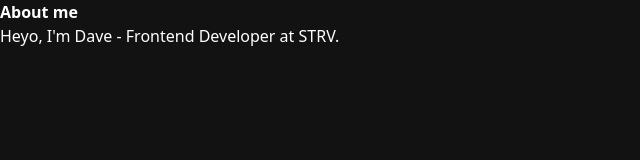
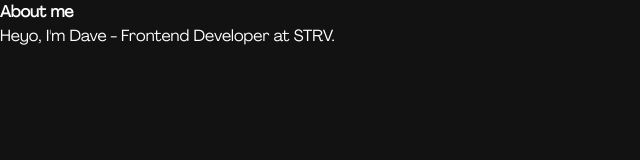
Before and after one commit to haidave/haidave-com, a Next.js app: page /about in a window 1280 px wide. Shown: the top 160 px of the page, without its empty margins (0-640 px from the left). Built offline with nearby package versions, Linux system fonts and the light colour scheme.

Commit message:
chore: add custom fonts

```diff
--- a/src/app/layout.tsx
+++ b/src/app/layout.tsx
@@ -1,4 +1,6 @@
 import './globals.css'
+
+import { ppAgrandir, iaWriterQuattro } from '~/modules/design-system/theme/fonts'
 
 export const metadata = {
   title: 'haidave.com',
@@ -7,7 +9,7 @@ export const metadata = {
 
 export default function RootLayout({ children }: { children: React.ReactNode }) {
   return (
-    <html lang="en">
+    <html lang="en" className={`${ppAgrandir.variable} ${iaWriterQuattro.variable}`}>
       <body>{children}</body>
     </html>
   )
--- /dev/null
+++ b/src/modules/design-system/theme/fonts.ts
@@ -0,0 +1,15 @@
+import localFont from '@next/font/local'
+
+const ppAgrandir = localFont({
+  src: '../../../../public/fonts/PPAgrandir-Regular.woff2',
+  weight: '400',
+  variable: '--font-sans',
+})
+
+const iaWriterQuattro = localFont({
+  src: '../../../../public/fonts/iAWriterQuattroS-Regular.woff2',
+  weight: '400',
+  variable: '--font-mono',
+})
+
+export { ppAgrandir, iaWriterQuattro }
--- a/tailwind.config.cjs
+++ b/tailwind.config.cjs
@@ -6,7 +6,12 @@ const config = {
     './src/app/**/*.{js,ts,jsx,tsx}',
   ],
   theme: {
-    extend: {},
+    extend: {
+      fontFamily: {
+        sans: ['var(--font-sans)'],
+        mono: ['var(--font-mono)'],
+      },
+    },
   },
   plugins: [],
 }
```
Also changed, not shown: public/fonts/PPAgrandir-Regular.woff2 (added), public/fonts/iAWriterQuattroS-Regular.woff2 (added).
